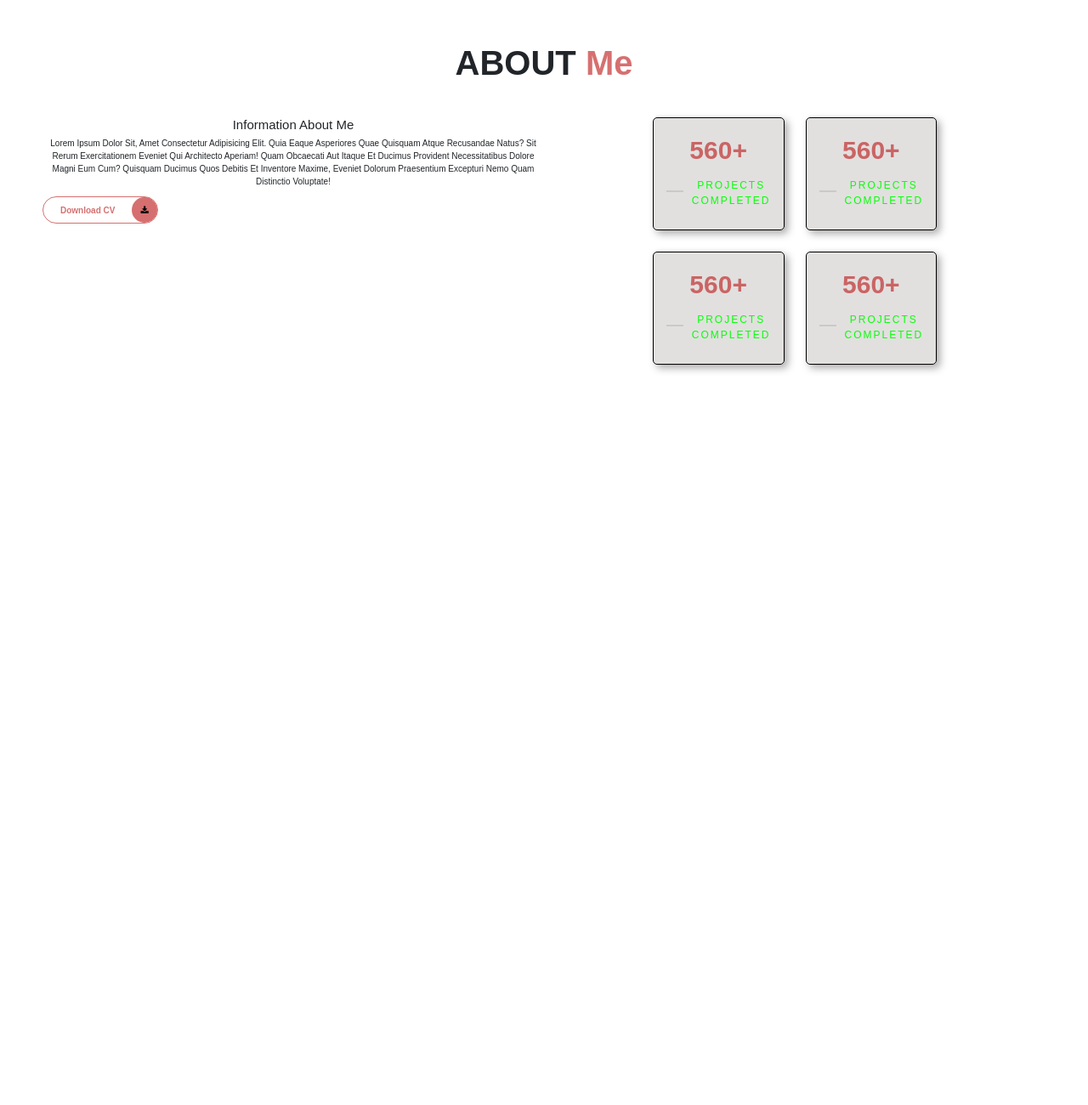
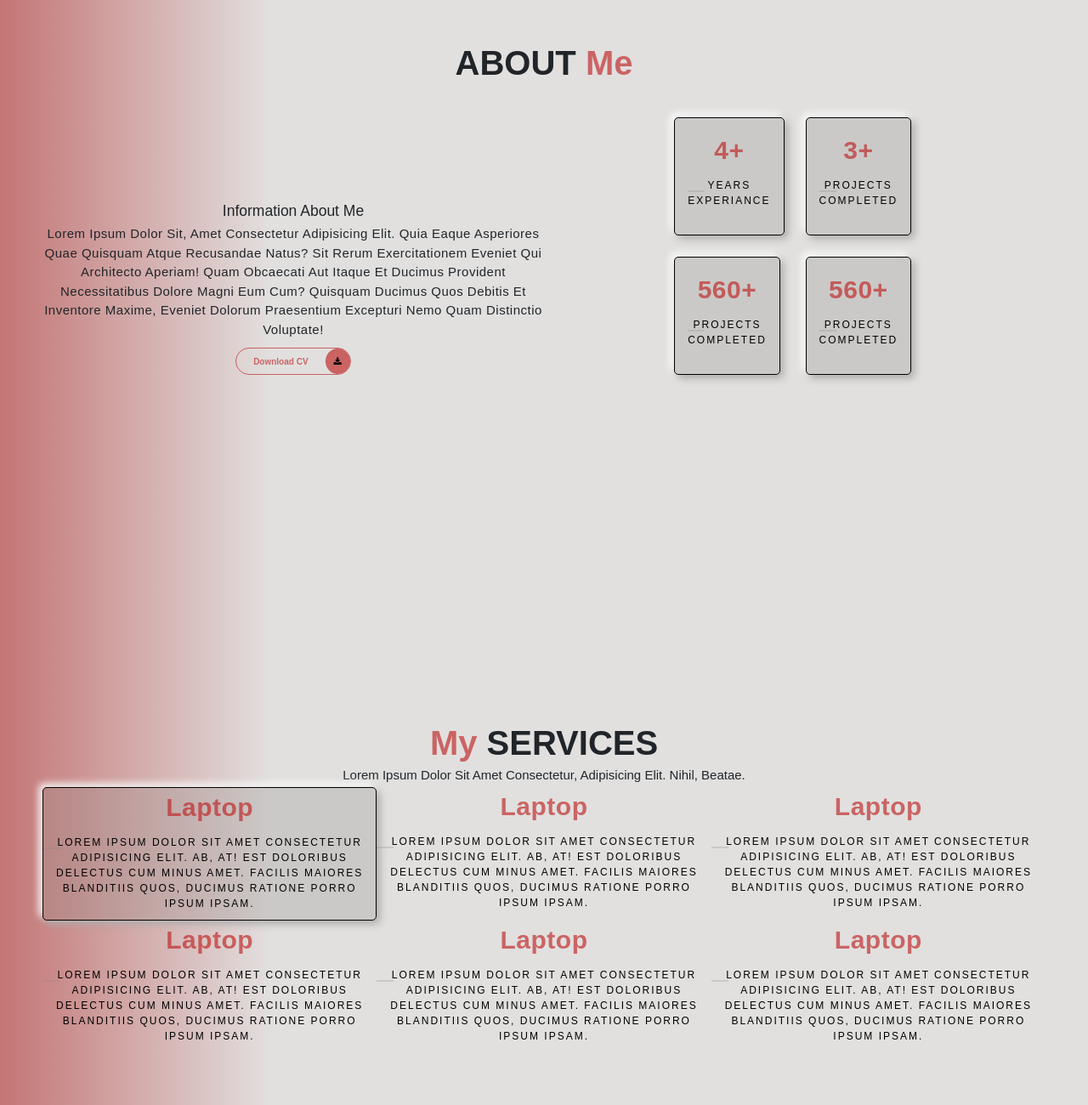
Before and after one commit to fazil525/Personal-website, a plain HTML site: page index.html in a window 1280 px wide. Shown: the part 800-2100 px from the top of the page at 85% size. Drawn offline with nearby package versions, Linux system fonts and the light colour scheme; files whose address does not match are found by name; a web font is replaced by a local one.

Commit message:
new features added

```diff
--- a/index.html
+++ b/index.html
@@ -42,7 +42,9 @@
                     adipisicing elit. Eos obcaecati ipsa laboriosam ex enim</p>
 
                 <div class="btn-con">
-                    <a href="#" class="main-btn">
+                    <a target="_blank"
+                        href="https://drive.google.com/file/d/1Od59yPLiJvSl3pK3h4Awcd9GSxkrvSc1/view?usp=sharing"
+                        class="main-btn">
                         <span class="btn-text">Download CV</span>
                         <span class="btn-icon"><i class="fa fa-download" aria-hidden="true"></i></span>
                     </a>
@@ -56,15 +58,17 @@
             <div class="main-title">
                 <h2>About <span>me</span> </h2>
                 <div class="about-container">
+                    <div class="h-shape"></div>
                     <div class="left-about">
-                        <h4>information about me</h4>
+                        <h3>information about me</h3>
                         <p>Lorem ipsum dolor sit, amet consectetur adipisicing elit. Quia eaque asperiores quae quisquam
                             atque recusandae natus? Sit rerum exercitationem eveniet qui architecto aperiam! Quam
                             obcaecati aut itaque et ducimus provident necessitatibus dolore magni eum cum? Quisquam
                             ducimus quos debitis et inventore maxime, eveniet dolorum praesentium excepturi nemo quam
                             distinctio voluptate!</p>
                         <div class="btn-con">
-                            <a href="#" class="main-btn">
+                            <a href="https://drive.google.com/file/d/1Od59yPLiJvSl3pK3h4Awcd9GSxkrvSc1/view?usp=sharing"
+                                target="_blank" class="main-btn">
                                 <span class="btn-text">Download CV</span>
                                 <span class="btn-icon"><i class="fa fa-download" aria-hidden="true"></i></span>
                             </a>
@@ -73,13 +77,13 @@
                     <div class="right-about">
                         <div class="about-item">
                             <div class="abt-text">
-                                <p class="large-text">560+</p>
-                                <p class="small-text">projects <br> completed </p>
+                                <p class="large-text">4+</p>
+                                <p class="small-text">years <br> experiance </p>
                             </div>
                         </div>
                         <div class="about-item">
                             <div class="abt-text">
-                                <p class="large-text">560+</p>
+                                <p class="large-text">3+</p>
                                 <p class="small-text">projects <br> completed </p>
                             </div>
                         </div>
@@ -99,12 +103,51 @@
                 </div>
             </div>
         </section>
-        <section class="section services" id="services"></section>
+        <section class="section services" id="services">
+            <div class="main-title">
+                <h2> <span>my </span>services</h2>
+                <h4>Lorem ipsum dolor sit amet consectetur, adipisicing elit. Nihil, beatae.</h4>
+                <div class="services-container">
+                    <div class="h-shape"></div>
+                    <div class="services-item">
+                        <div class="services-1">
+                            <p class="large-text">Laptop</p>
+                            <p class="small-text">Lorem ipsum dolor sit amet consectetur adipisicing elit. Ab, at! Est doloribus delectus cum minus amet. Facilis maiores blanditiis quos, ducimus ratione porro ipsum ipsam.</p>
+                        </div>
+                        <div class="services-2">
+                            <p class="large-text">Laptop</p>
+                            <p class="small-text">Lorem ipsum dolor sit amet consectetur adipisicing elit. Ab, at! Est doloribus delectus cum
+                                minus amet. Facilis maiores blanditiis quos, ducimus ratione porro ipsum ipsam.</p>
+                        </div>
+                        <div class="services-3">
+                            <p class="large-text">Laptop</p>
+                            <p class="small-text">Lorem ipsum dolor sit amet consectetur adipisicing elit. Ab, at! Est doloribus delectus cum
+                                minus amet. Facilis maiores blanditiis quos, ducimus ratione porro ipsum ipsam.</p>
+                        </div>
+                        <div class="services-4">
+                            <p class="large-text">Laptop</p>
+                            <p class="small-text">Lorem ipsum dolor sit amet consectetur adipisicing elit. Ab, at! Est doloribus delectus cum
+                                minus amet. Facilis maiores blanditiis quos, ducimus ratione porro ipsum ipsam.</p>
+                        </div>
+                        <div class="services-5">
+                            <p class="large-text">Laptop</p>
+                            <p class="small-text">Lorem ipsum dolor sit amet consectetur adipisicing elit. Ab, at! Est doloribus delectus cum
+                                minus amet. Facilis maiores blanditiis quos, ducimus ratione porro ipsum ipsam.</p>
+                        </div>
+                        <div class="services-6">
+                            <p class="large-text">Laptop</p>
+                            <p class="small-text">Lorem ipsum dolor sit amet consectetur adipisicing elit. Ab, at! Est doloribus delectus cum
+                                minus amet. Facilis maiores blanditiis quos, ducimus ratione porro ipsum ipsam.</p>
+                        </div>
+
+
+                    </div>
+                </div>
+            </div>
+        </section>
         <section class="section contact" id="contact"></section>
 
     </main>
-
-
 
 
     <script src="https://cdn.jsdelivr.net/npm/bootstrap@5.1.3/dist/js/bootstrap.bundle.minjs"
--- a/style.css
+++ b/style.css
@@ -27,7 +27,7 @@ html{
     scroll-behavior: smooth;
 }
 body{
-  background-color:var(--bg-color) ;
+
   transition: all .4s ease-in-out;
 }
 a{
@@ -35,6 +35,10 @@ a{
     text-decoration: none;
     color: inherit;
     font-family: inherit;
+}
+p{
+    font-size: 15px;
+    letter-spacing: .5px;
 }
 header{
     height: 100vh;
@@ -48,6 +52,7 @@ section{
     position: relative;
     left: 0;
     top: 0;
+    background-color: var(--bg-color);
 }
 
 span{
@@ -93,16 +98,17 @@ i{
     align-items: center;
     position: relative;
 }
-.h-shape{
+.left-header .h-shape{
     transition: all .4s ease-in-out;
-    width: 65%;
+    width: 50%;
     height: 100%;
-    background-color: var(--secondary);
+    background-image: linear-gradient(to left, rgba(255,0,0,0), #bd16169d);
     position: absolute;
     left: 0;
     top: 0;
     z-index: -1;
 }
+
 .left-header img{
     border: var(--border);
     border-style: groove;
@@ -157,7 +163,7 @@ i{
 }
 .abt-text{
     padding: 1.5rem;
-    display: flex;
+    display:flex;
     flex-direction: column;
 }
 .large-text{
@@ -166,13 +172,12 @@ i{
     color: var(--secondary);
 }
 .small-text{
-    padding-left: 3rem;
+    padding: auto;
     position: relative;
     text-transform: uppercase;
     font-size: 1.2rem;
-    color: var(--temp);
+    color: var(--primary);
     letter-spacing: 2px;
-
 }
 .small-text::before{
     content: '';
@@ -183,6 +188,48 @@ i{
     height: 2px;
     background-color:var(--bg-color)
 
+}
+.left-about{
+    padding-top: 10rem;
+}
+.left-about .btn-con{
+    display: flex;
+    align-items: center;
+    justify-content: center;
+}
+ .about-container  .h-shape{
+    transition: all .4s ease-in-out;
+    width: 25%;
+    height: 100%;
+    background-image: linear-gradient(to left, rgba(255,0,0,0), #bd16169d);
+    position: absolute;
+    left: 0;
+    top: 0;
+    z-index: -1;
+}
+/*service container */
+.services-item {
+ display: grid;
+ grid-template-columns: repeat(3, 1fr);
+}
+
+.services-1 {
+    border: 1px solid var(--primary);
+    border-radius: 5px;
+    transition: all .4s ease-in-out;
+    box-shadow:var(--box-shadow);
+    width: fit-content;
+    background-color: var(--bg-color);
+}
+.services-container  .h-shape{
+    transition: all .4s ease-in-out;
+    width: 25%;
+    height: 100%;
+    background-image: linear-gradient(to left, rgba(255,0,0,0), #bd16169d);
+    position: absolute;
+    left: 0;
+    top: 0;
+    z-index: -1;
 }
 
 /*independent component*/
```
